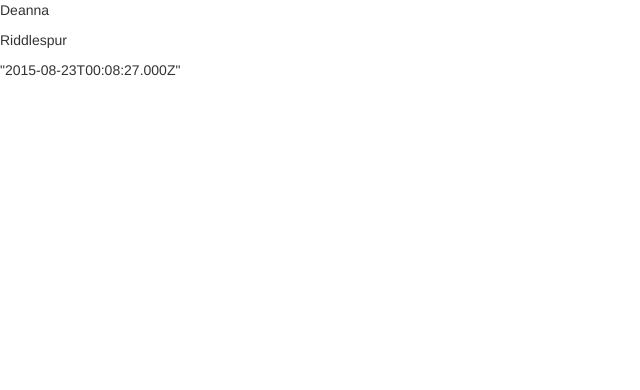
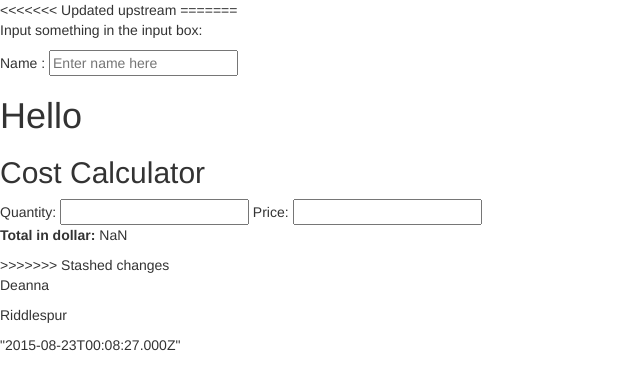
Before and after one commit to deannariddlespur/AngularjsBootcamp, a website: page index.html in a window 1280 px wide. Shown: the whole page, without its empty margins (0-640 px from the left). Drawn offline with Linux system fonts and the light colour scheme; files whose address does not match are found by name.

Commit message:
resolves #6

```diff
--- a/index.html
+++ b/index.html
@@ -5,6 +5,20 @@
     <link rel="stylesheet" href="bower_component/bootstrap/dist/css/bootstrap.min.css">
     </head>
   <body ng-app="app">
+<<<<<<< Updated upstream
+=======
+      <p>Input something in the input box:</p>
+    <p>Name : <input type="text" ng-model="firstName"placeholder="Enter name here"></p>
+    <h1>Hello {{firstName}}</h1>
+    <h2>Cost Calculator</h2>
+
+        Quantity: <input type="number" ng-model="quantity">
+        Price: <input type="number" ng-model="price">
+
+        <p><b>Total in dollar:</b> {{quantity * price}}</p>
+
+        </div>
+>>>>>>> Stashed changes
 
     <div class='containter' ng-controller='ContactsController'>
       <div class='row'>
```
